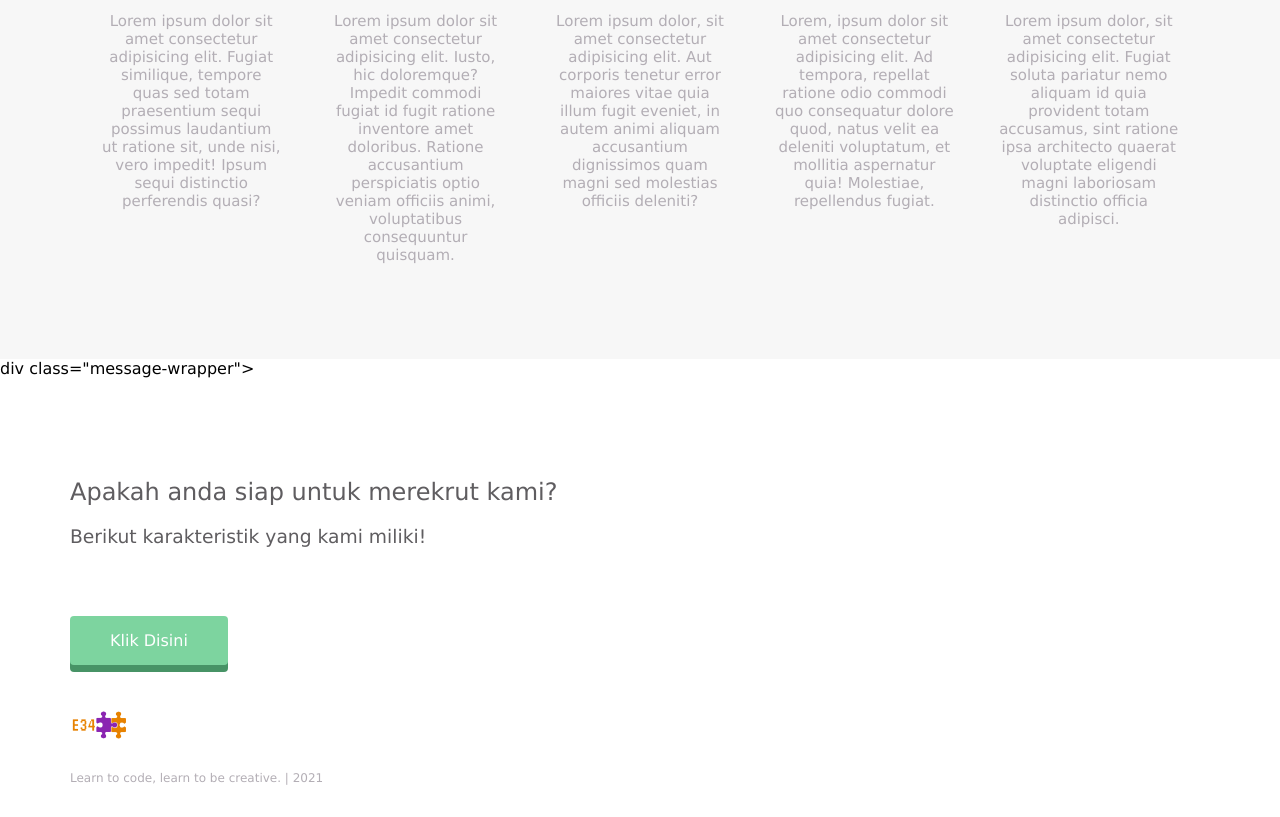
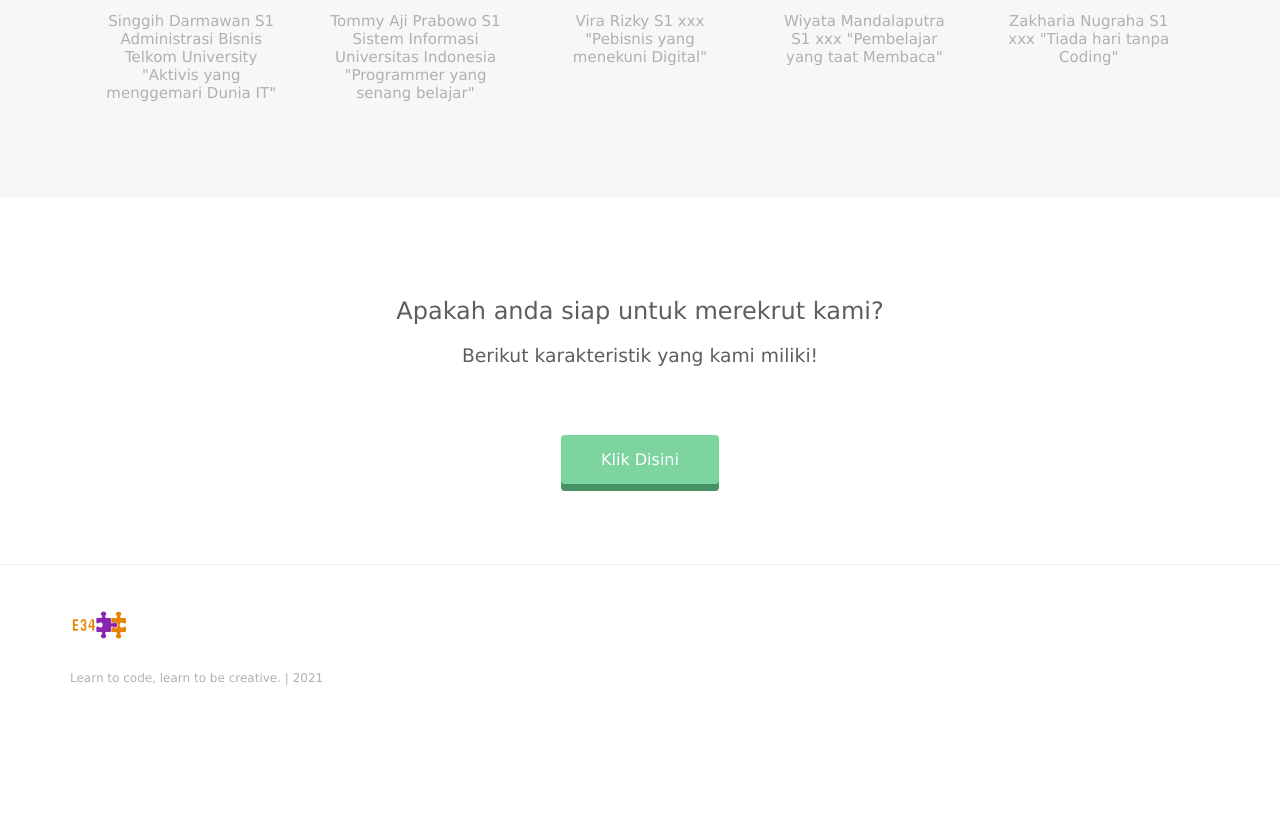
Before and after one commit to tommyajip/dts_kelompok_e34, a plain HTML site: page index.html in a window 1280 px wide. Shown: the part 1190-2007 px from the top of the page. After the commit the page ends 1907 px from the top, so only its background shows below. Drawn offline with Linux system fonts and the light colour scheme.

Commit message:
Update index.html

```diff
--- a/index.html
+++ b/index.html
@@ -30,7 +30,8 @@
         <div class="container">
             <h1>PORTOFOLIO</h1>
             <h1>KELOMPOK E34</h1>
-      <p>Kelompok E34 merupakan kelompok yang terbentuk dari tugas Digital Talent Scholarship - HTML & CSS Project.</p>
+            <p>Kelompok E34 merupakan kelompok yang terbentuk dari tugas Digital Talent Scholarship - HTML & CSS
+                Project.</p>
             <p>Berikut adalah Portofolio Kelompok E34.</p>
             <div class="btn-wrapper">
                 <a href="#" class="btn signup">Daftar dengan Email</a><br>
@@ -51,42 +52,54 @@
                         <img src="https://prog-8.com/images/html/advanced/html.png">
                         <img src="./1.jpg" alt="" class="profile-photo">
                     </div>
-          <p class="text-contents">Lorem ipsum dolor sit amet consectetur adipisicing elit. Fugiat similique, tempore quas sed totam praesentium sequi possimus laudantium ut ratione sit, unde nisi, vero impedit! Ipsum sequi distinctio perferendis quasi? </p>
+                    <p class="text-contents">Singgih Darmawan
+                        S1 Administrasi Bisnis Telkom University
+                        "Aktivis yang menggemari Dunia IT"
+                    </p>
                 </div>
                 <div class="lesson">
                     <div class="lesson-icon">
                         <img src="https://prog-8.com/images/html/advanced/jQuery.png">
                         <img src="./2.jpg" alt="" class="profile-photo">
                     </div>
-          <p class="text-contents">Lorem ipsum dolor sit amet consectetur adipisicing elit. Iusto, hic doloremque? Impedit commodi fugiat id fugit ratione inventore amet doloribus. Ratione accusantium perspiciatis optio veniam officiis animi, voluptatibus consequuntur quisquam.</p>
+                    <p class="text-contents">Tommy Aji Prabowo
+                        S1 Sistem Informasi Universitas Indonesia
+                        "Programmer yang senang belajar"</p>
                 </div>
                 <div class="lesson">
                     <div class="lesson-icon">
                         <img src="https://prog-8.com/images/html/advanced/ruby.png">
                         <img src="./3.jpg" alt="" class="profile-photo">
                     </div>
-          <p class="text-contents">Lorem ipsum dolor, sit amet consectetur adipisicing elit. Aut corporis tenetur error maiores vitae quia illum fugit eveniet, in autem animi aliquam accusantium dignissimos quam magni sed molestias officiis deleniti?</p>
+                    <p class="text-contents">Vira Rizky
+                        S1 xxx
+                        "Pebisnis yang menekuni Digital"</p>
                 </div>
                 <div class="lesson">
                     <div class="lesson-icon">
                         <img src="https://prog-8.com/images/html/advanced/php.png">
                         <img src="./4.jpg" alt="" class="profile-photo">
                     </div>
-          <p class="text-contents">Lorem, ipsum dolor sit amet consectetur adipisicing elit. Ad tempora, repellat ratione odio commodi quo consequatur dolore quod, natus velit ea deleniti voluptatum, et mollitia aspernatur quia! Molestiae, repellendus fugiat.</p>
+                    <p class="text-contents">Wiyata Mandalaputra
+                        S1 xxx
+                        "Pembelajar yang taat Membaca"</p>
                 </div>
                 <div class="lesson">
                     <div class="lesson-icon">
                         <img src="https://prog-8.com/images/html/advanced/php.png">
-            <img src="https://i.pinimg.com/736x/3f/94/70/3f9470b34a8e3f526dbdb022f9f19cf7.jpg" alt="" class="profile-photo">
+                        <img src="https://i.pinimg.com/736x/3f/94/70/3f9470b34a8e3f526dbdb022f9f19cf7.jpg" alt=""
+                            class="profile-photo">
                     </div>
-          <p class="text-contents">Lorem ipsum dolor, sit amet consectetur adipisicing elit. Fugiat soluta pariatur nemo aliquam id quia provident totam accusamus, sint ratione ipsa architecto quaerat voluptate eligendi magni laboriosam distinctio officia adipisci.</p>
+                    <p class="text-contents">Zakharia Nugraha
+                        S1 xxx
+                        "Tiada hari tanpa Coding"</p>
                 </div>
                 <div class="clear"></div>
             </div>
         </div>
     </div>
 
-  div class="message-wrapper">
+    <div class="message-wrapper">
         <div class="container">
             <div class="heading">
                 <h2>Apakah anda siap untuk merekrut kami?</h2>
```
Lines whose indentation alone changed are shown as unchanged.
